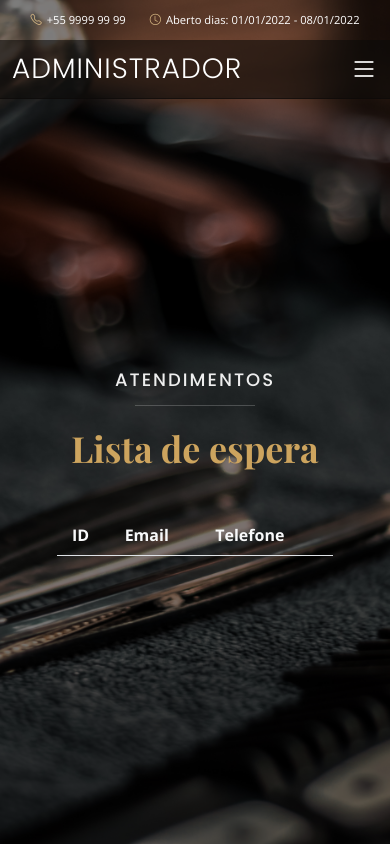
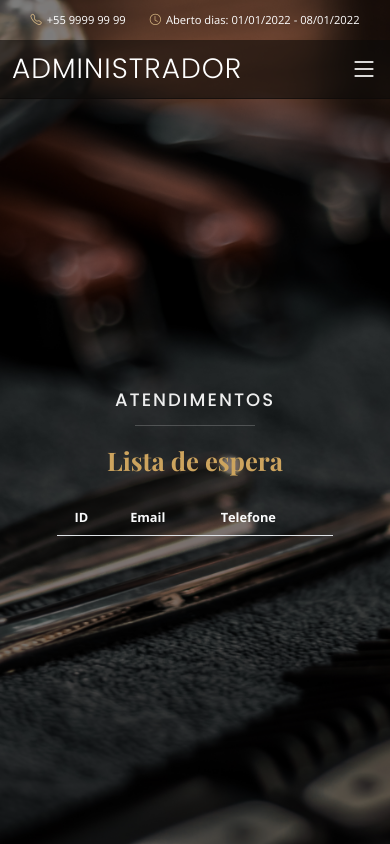
Before and after one commit to GabrielMBoeira/yeshua, a PHP site: page /admin/painel.php in a window 390 px wide. Run offline with PHP 8.4, Linux system fonts and the light colour scheme; data that the repository does not hold is empty; some web fonts are replaced.

Commit message:
Ajuste font-size layout

```diff
--- a/admin/painel.php
+++ b/admin/painel.php
@@ -58,7 +58,7 @@ $result = $stmt->get_result();
                                                 <td style="vertical-align: middle;" class="text-truncate"> <?= $data['name'] ?> </td>
                                                 <td style="vertical-align: middle;" class="text-truncate"> <?= $data['phone'] ?> </td>
                                                 <td style="vertical-align: middle;">
-                                                    <a type="submit" href="../db/update.php?client=<?= $data['id'] ?>" name="submitAtendido" class="btn btn-sm" style="background-color: #cda45e; color: #fff">Atendido</a>
+                                                    <a type="submit" href="../db/update.php?client=<?= $data['id'] ?>" name="submitAtendido" class="btn btn-sm btn-atendido" style="background-color: #cda45e; color: #fff">Atendido</a>
                                                 </td>
                                             </tr>
 
--- a/assets/css/style.css
+++ b/assets/css/style.css
@@ -604,7 +604,7 @@ section {
 }
 
 .section-title {
-  padding-bottom: 40px;
+  padding-bottom: 20px;
 }
 
 .section-title-system {
@@ -1603,10 +1603,20 @@ section {
   }
 
   @media (max-width: 991px) {
+
+    .section-title > p {
+      font-size: 1.6rem;
+    }
+
     .table-list {
-      font-size: 1.0rem;
+      font-size: 0.8rem;
     }
-  }
-
-
-}
+
+    .btn-atendido{
+      font-size: 0.7rem;
+    }
+
+  }
+
+
+}
--- a/db/store.php
+++ b/db/store.php
@@ -17,7 +17,7 @@ if (isset($_POST['submitCreate'])) {
 
     if ($stmt->execute()) {
         $_SESSION['msg'] = "<div class='alert alert-warning mt-5' role='alert'>Atendimento cadastrado com sucesso!</div>";
-        header('location: ../create.php');
+        header('location: ../list.php');
     } else {
         $_SESSION['msg'] = "<div class='alert alert-danger mt-5' role='alert'>Erro ao cadastrar atendimento!</div>";
         header('location: ../create.php');
```
